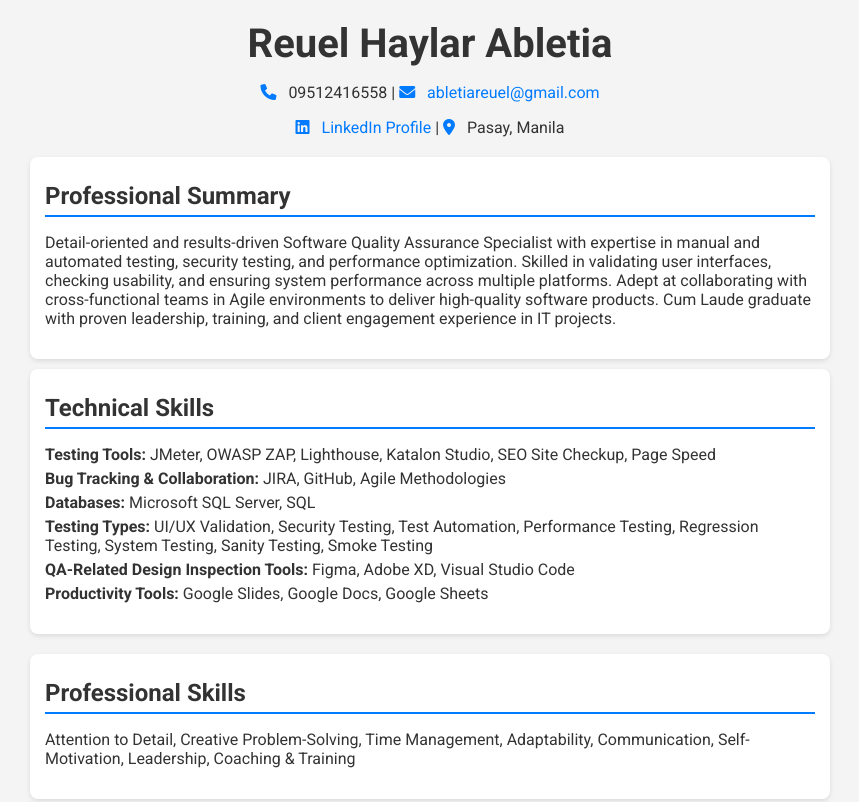
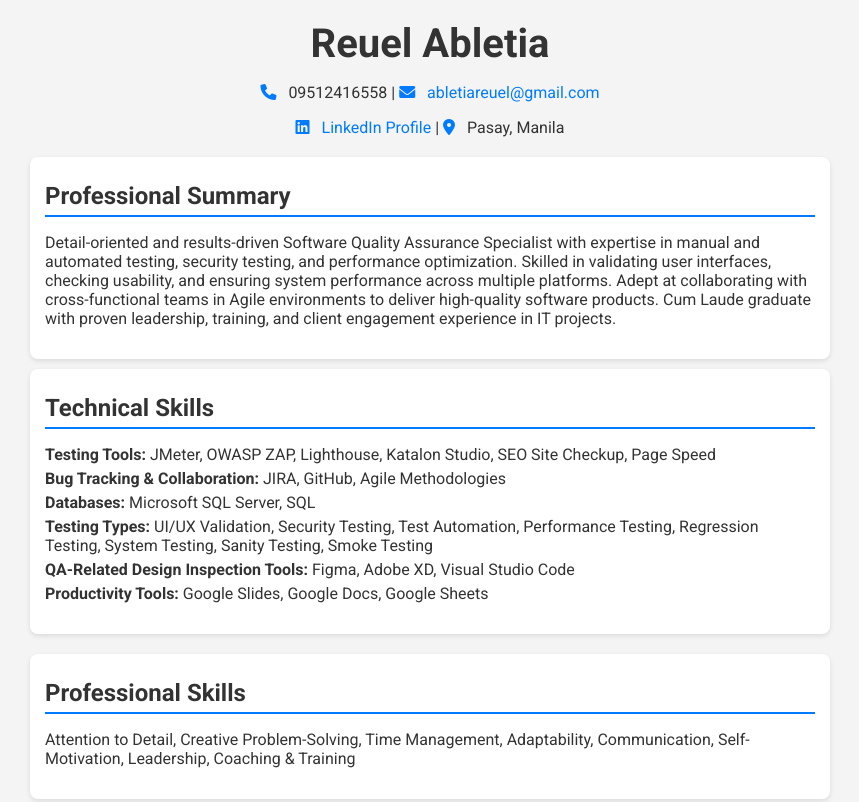
Before and after one commit to reuelabletia/Professional-Resume, a plain HTML site: page index.html in a window 1280 px wide. Shown: the top 802 px of the page, without its empty margins (210-1069 px from the left). Drawn offline with Linux system fonts and the light colour scheme.

Commit message:
Remove Haylar to the Title

```diff
--- a/index.html
+++ b/index.html
@@ -17,7 +17,7 @@
 <body>
 
 <header>
-    <h1>Reuel Haylar Abletia</h1>
+    <h1>Reuel Abletia</h1>
     <div class="contact-info">
         <p>
             <i class="fas fa-phone icon"></i> 09512416558 |
```
